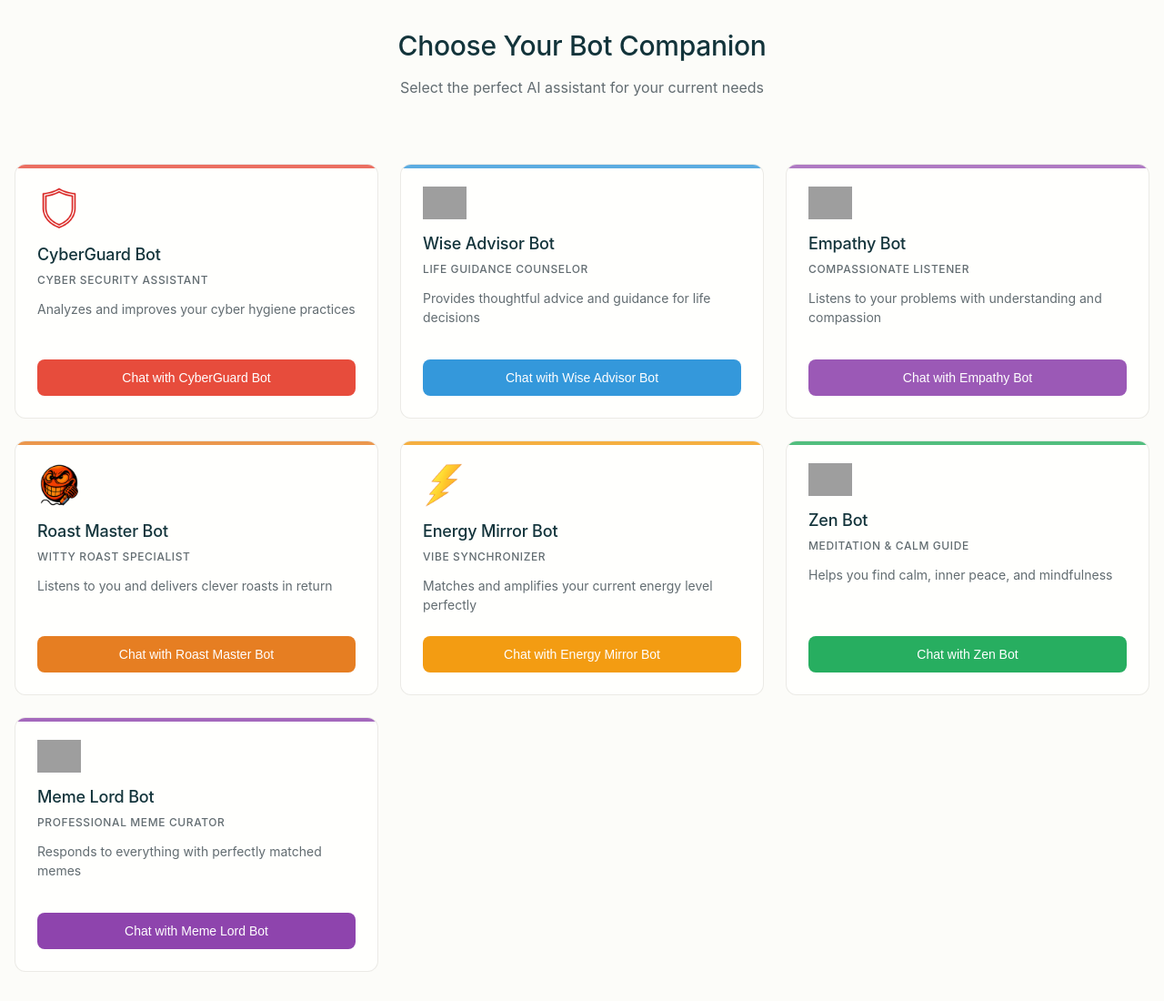
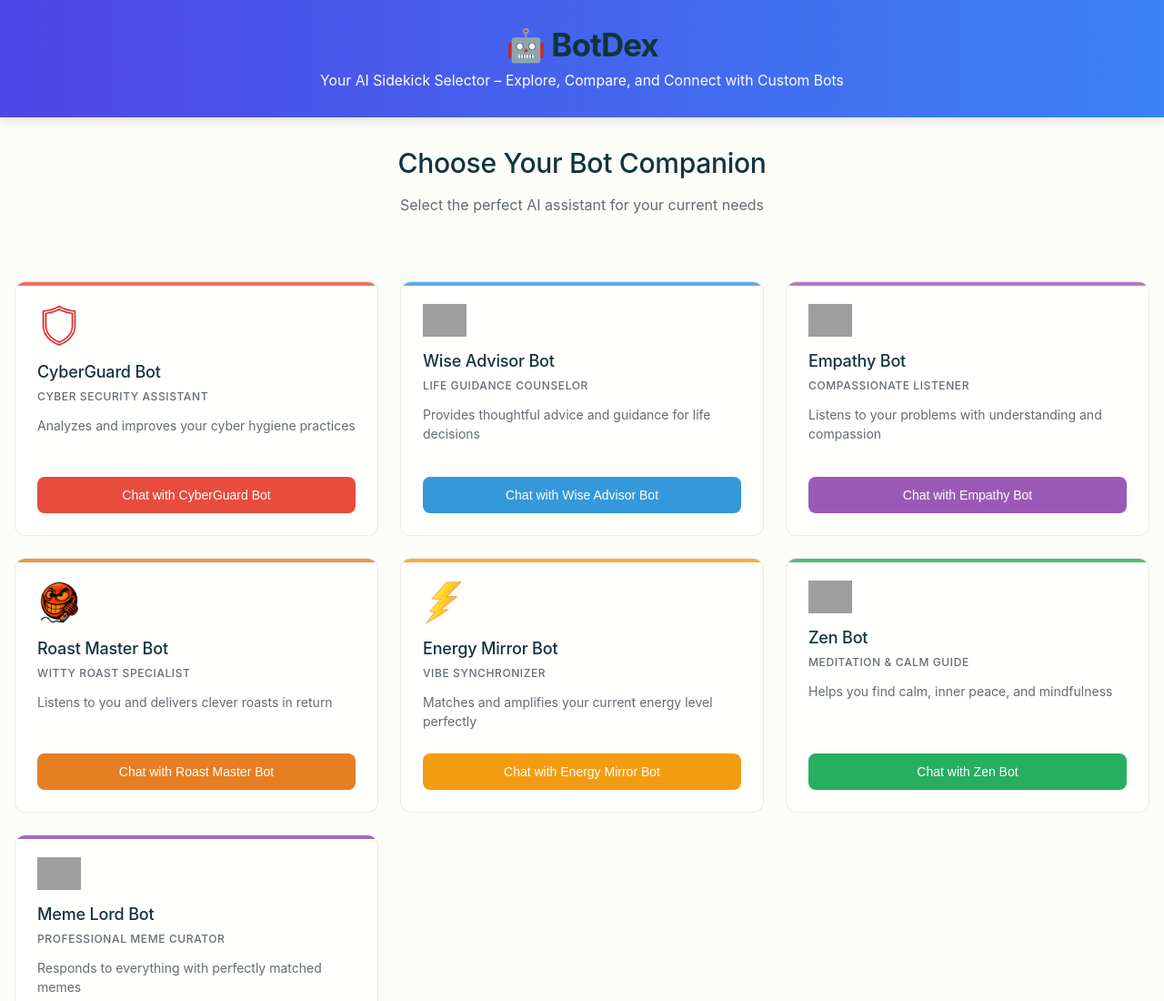
Before and after one commit to Candycane45/BotDex, a website: page index.html in a window 1280 px wide. Shown: the top 1100 px of the page at 91% size. Drawn offline with Linux system fonts and the light colour scheme; grey boxes are pictures that could not be loaded; a web font is replaced by a local one.

Commit message:
created header

```diff
--- a/index.html
+++ b/index.html
@@ -8,6 +8,11 @@
     <link rel="stylesheet" href="hover.css" />
 </head>
 <body>
+    <header class="site-header">
+        <h1>🤖 BotDex</h1>
+        <p>Your AI Sidekick Selector – Explore, Compare, and Connect with Custom Bots</p>
+    </header>
+
     <div class="container">
         <header class="header">
             <h1>Choose Your Bot Companion</h1>
--- a/style.css
+++ b/style.css
@@ -1157,3 +1157,31 @@ select.form-control {
   display: block;
   margin: 0 auto 12px auto;
 }
+
+.site-header {
+  text-align: center;
+  padding: 2rem 1rem;
+  background: linear-gradient(to right, #4f46e5, #3b82f6); /* Indigo to blue */
+  color: white;
+  box-shadow: 0 4px 12px rgba(0, 0, 0, 0.1);
+}
+
+.site-header h1 {
+  font-size: 2.5rem;
+  margin: 0 0 0.5rem;
+  font-weight: 700;
+  letter-spacing: -1px;
+}
+
+.site-header p {
+  font-size: 1.125rem;
+  margin: 0;
+  font-weight: 400;
+}
+
+@media (prefers-color-scheme: dark) {
+  .site-header {
+    background: linear-gradient(to right, #1e293b, #334155); /* slate tones */
+    color: #e0f2fe;
+  }
+}
```
